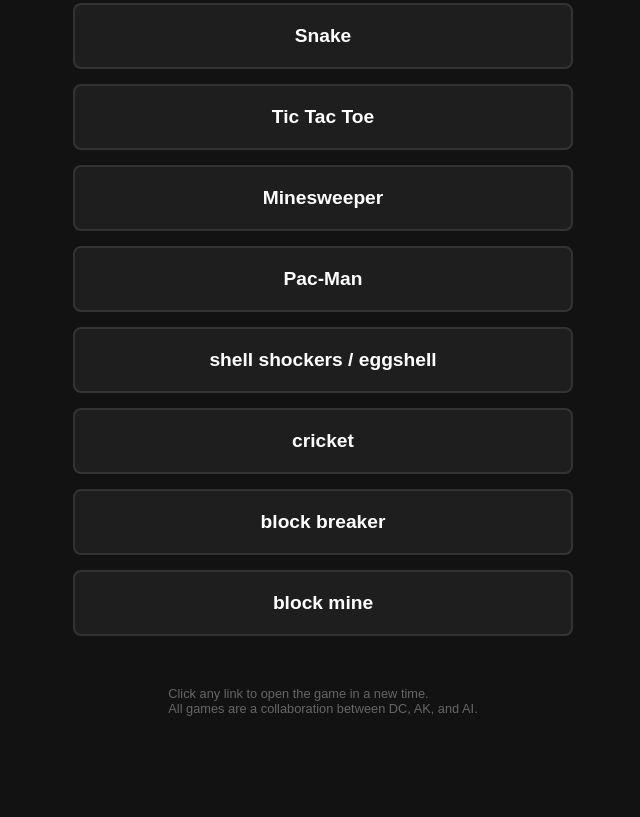
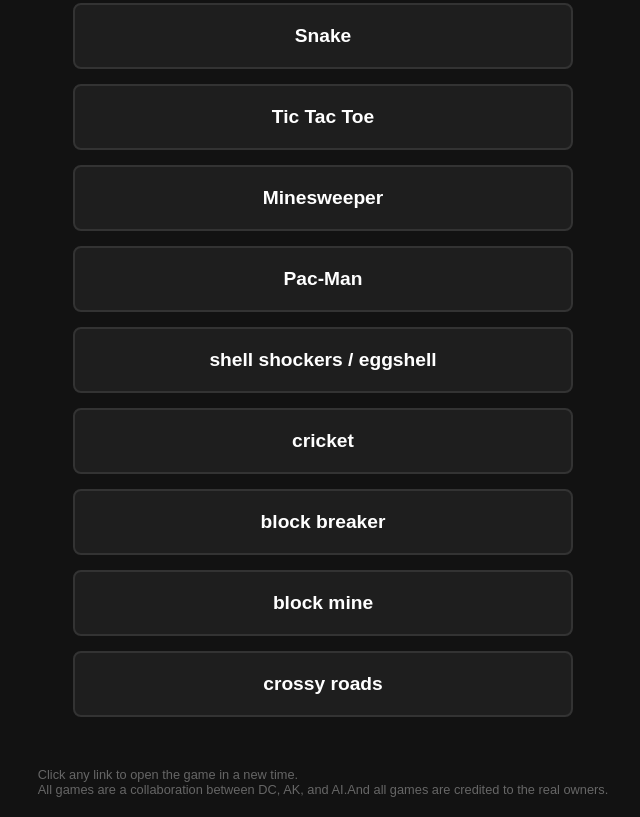
Before and after one commit to ERR0RA/NebulaGames, a plain HTML site: page index.html in a window 1280 px wide. Shown: the part 348-1165 px from the top of the page, without its empty margins (317-957 px from the left). Before the commit the page ends 1084 px from the top, so only its background shows below. Drawn offline with Linux system fonts and the light colour scheme.

Commit message:
Update index.html

```diff
--- a/index.html
+++ b/index.html
@@ -71,14 +71,16 @@
         <a href="eggshell.html" target="_blank" class="game-link">shell shockers / eggshell</a>
         <a href="cricket.html" target="_blank" class="game-link">cricket</a>
         <a href="blockbreaker.html" target="_blank" class="game-link">block breaker</a>
-         <a href="blockblast.html" target="_blank" class="game-link">block mine</a>
+         <a href="blockblast.html" target="_blank" class="game-link">block mine </a>
+         <a href="crossyroads.html" target="_blank" class="game-link">crossy roads</a>
+
 
     </div>
 
     <div class="footer">
         Click any link to open the game in a new time.
 <br>
-        All games are a collaboration between DC, AK, and AI.
+        All games are a collaboration between DC, AK, and AI.And all games are credited to the real owners.
     </div>
 
 
```
